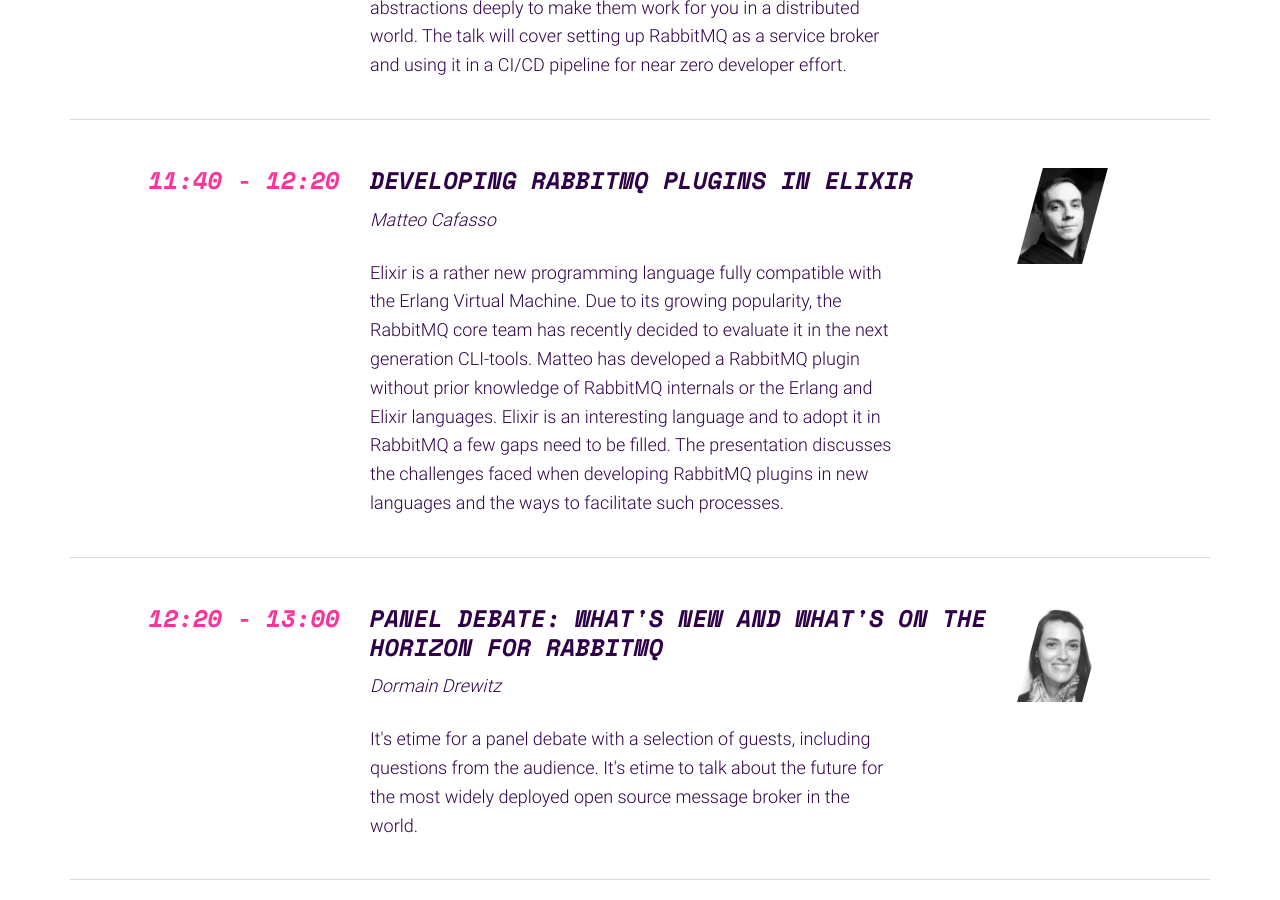
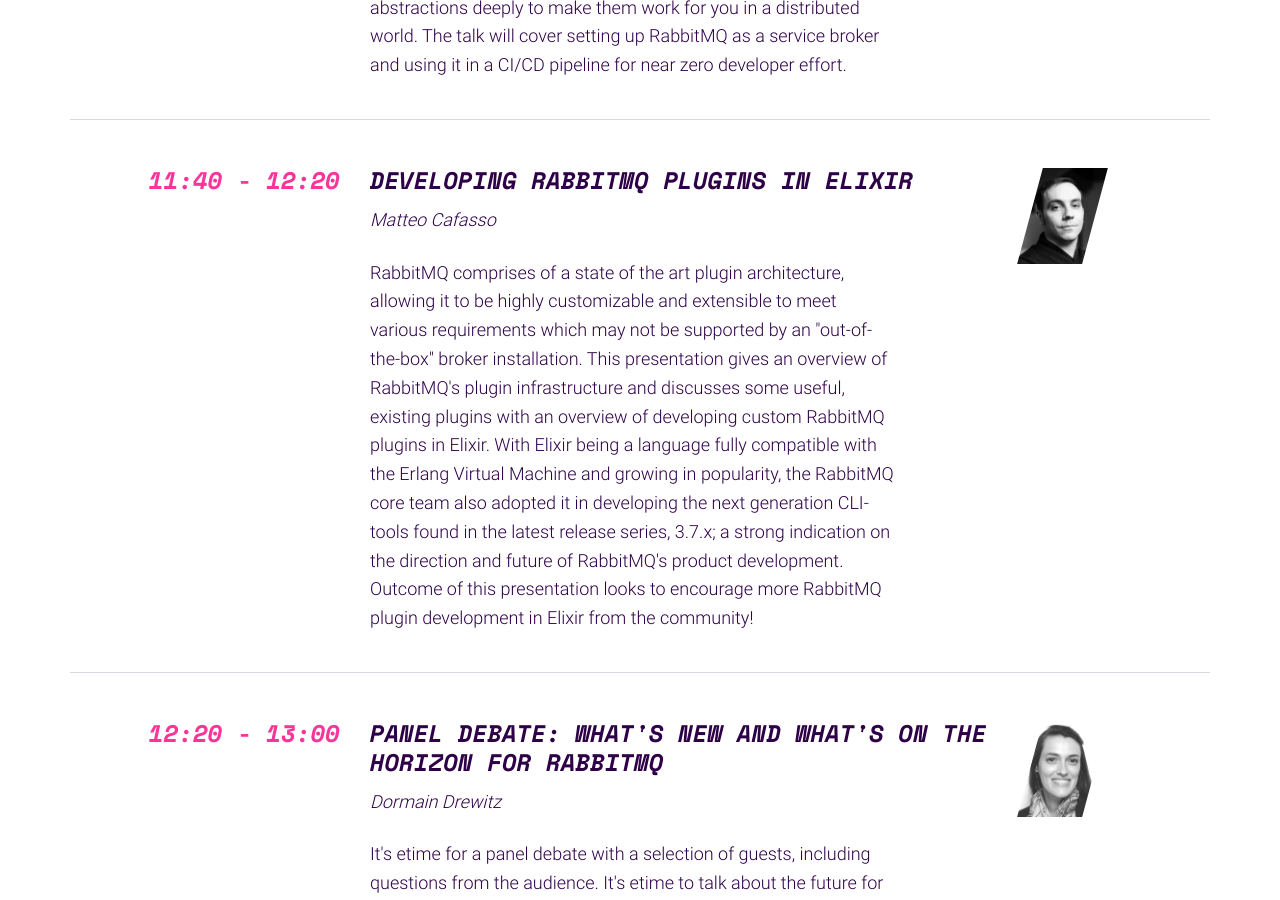
Before and after one commit to isabella232/rabbitmq-summit-1, a Jekyll site: the page built from index.html, in a window 1280 px wide and 900 px high, scrolled down 3975 px. Built offline with Jekyll 4.4.1, drawn with Linux system fonts in a browser that asks for light colours; nearby versions of some CDN libraries; some web fonts are replaced; comment, search, counter and statistics services are not loaded.

Commit message:
Updated '_data/schedule.yml' via CloudCannon

```diff
--- a/_data/schedule.yml
+++ b/_data/schedule.yml
@@ -43,23 +43,27 @@
   title: Developing RabbitMQ plugins in Elixir
   speaker: Matteo Cafasso
   abstract: >-
-    Elixir is a rather new programming language fully compatible with the Erlang
-    Virtual Machine. Due to its growing popularity, the RabbitMQ core team has
-    recently decided to evaluate it in the next generation CLI-tools. Matteo has
-    developed a RabbitMQ plugin without prior knowledge of RabbitMQ internals or
-    the Erlang and Elixir languages. Elixir is an interesting language and to
-    adopt it in RabbitMQ a few gaps need to be filled. The presentation
-    discusses the challenges faced when developing RabbitMQ plugins in new
-    languages and the ways to facilitate such processes.
+    RabbitMQ comprises of a state of the art plugin architecture, allowing it to
+    be highly customizable and extensible to meet various requirements which may
+    not be supported by an "out-of-the-box" broker installation. This
+    presentation gives an overview of RabbitMQ's plugin infrastructure and
+    discusses some useful, existing plugins with an overview of developing
+    custom RabbitMQ plugins in Elixir. With Elixir being a language fully
+    compatible with the Erlang Virtual Machine and growing in popularity, the
+    RabbitMQ core team also adopted it in developing the next generation
+    CLI-tools found in the latest release series, 3.7.x; a strong indication on
+    the direction and future of RabbitMQ's product development. Outcome of this
+    presentation looks to encourage more RabbitMQ plugin development in Elixir
+    from the community!
   img: /img/speakers/matteo-cafasso.jpg
 - start: '12:20'
   etime: '12:20 - 13:00'
   title: 'Panel Debate: What''s new and what''s on the horizon for RabbitMQ'
   speaker: Dormain Drewitz
   abstract: >-
-    It's etime for a panel debate with a selection of guests, including questions
-    from the audience. It's etime to talk about the future for the most widely
-    deployed open source message broker in the world.
+    It's etime for a panel debate with a selection of guests, including
+    questions from the audience. It's etime to talk about the future for the
+    most widely deployed open source message broker in the world.
   img: /img/dormain-drewitz.jpg
 - start: '13:00'
   etime: '13:00 - 14:00'
@@ -104,22 +108,24 @@
   etime: '16:20 - 17:00'
   title: To be announced
   speaker: Carl Hörberg
-  abstract: 'To be announced'
+  abstract: To be announced
   img: /img/speakers/carl-horberg.jpg
 - start: '17:00'
   etime: '17:00 - 17:45'
   title: 'Keynote: Scaling RabbitMQ @ Goldman Sachs'
   speaker: Jonathan Skrzypek
   abstract: >-
-    Goldman Sachs leverages hundreds of applications communicating with each other. The Data
-    Management and Distribution group provides messaging middleware services to the firm’s ecosystem.
-    This talk will be about why and how we adopted RabbitMQ as a first class citizen in our
-    messaging product portfolio. A significant proportion of application teams at Goldman
-    Sachs was used to traditional guaranteed messaging systems, and as such, moving to
-    RabbitMQ was and still is a paradigm shift in how applications interact with a
-    messaging layer. We will touch on the challenges of delivering RabbitMQ as a service
-    at enterprise scale, including but not limited to deployment model, monitoring and
-    telemetry, achieving data consistency, developer awareness.
+    Goldman Sachs leverages hundreds of applications communicating with each
+    other. The Data Management and Distribution group provides messaging
+    middleware services to the firm’s ecosystem. This talk will be about why and
+    how we adopted RabbitMQ as a first class citizen in our messaging product
+    portfolio. A significant proportion of application teams at Goldman Sachs
+    was used to traditional guaranteed messaging systems, and as such, moving to
+    RabbitMQ was and still is a paradigm shift in how applications interact with
+    a messaging layer. We will touch on the challenges of delivering RabbitMQ as
+    a service at enterprise scale, including but not limited to deployment
+    model, monitoring and telemetry, achieving data consistency, developer
+    awareness.
   img: /img/speakers/jonathan-skrzypek.jpg
 - start: '17:45'
   etime: '17:45 - 19:00'
```
